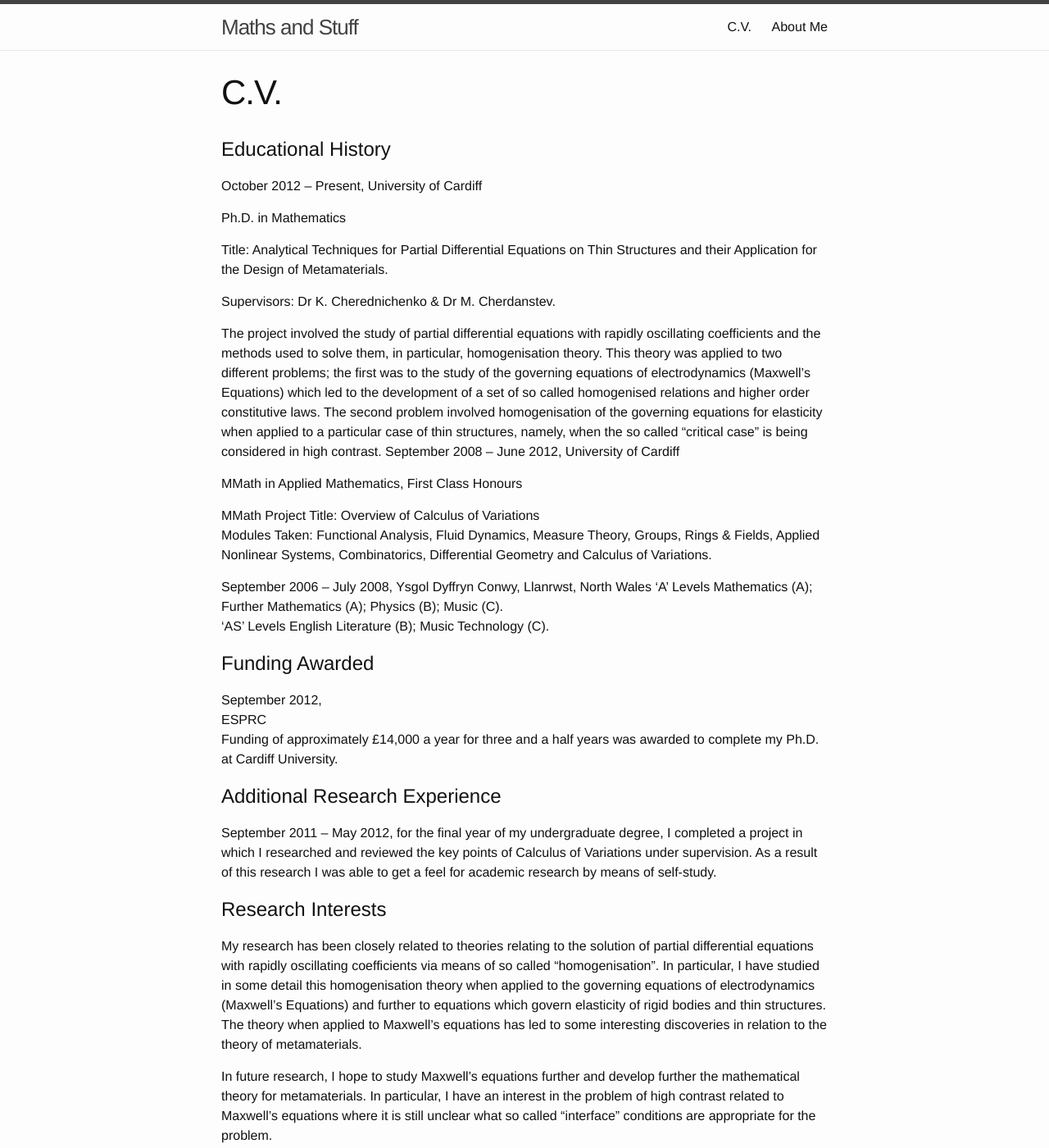
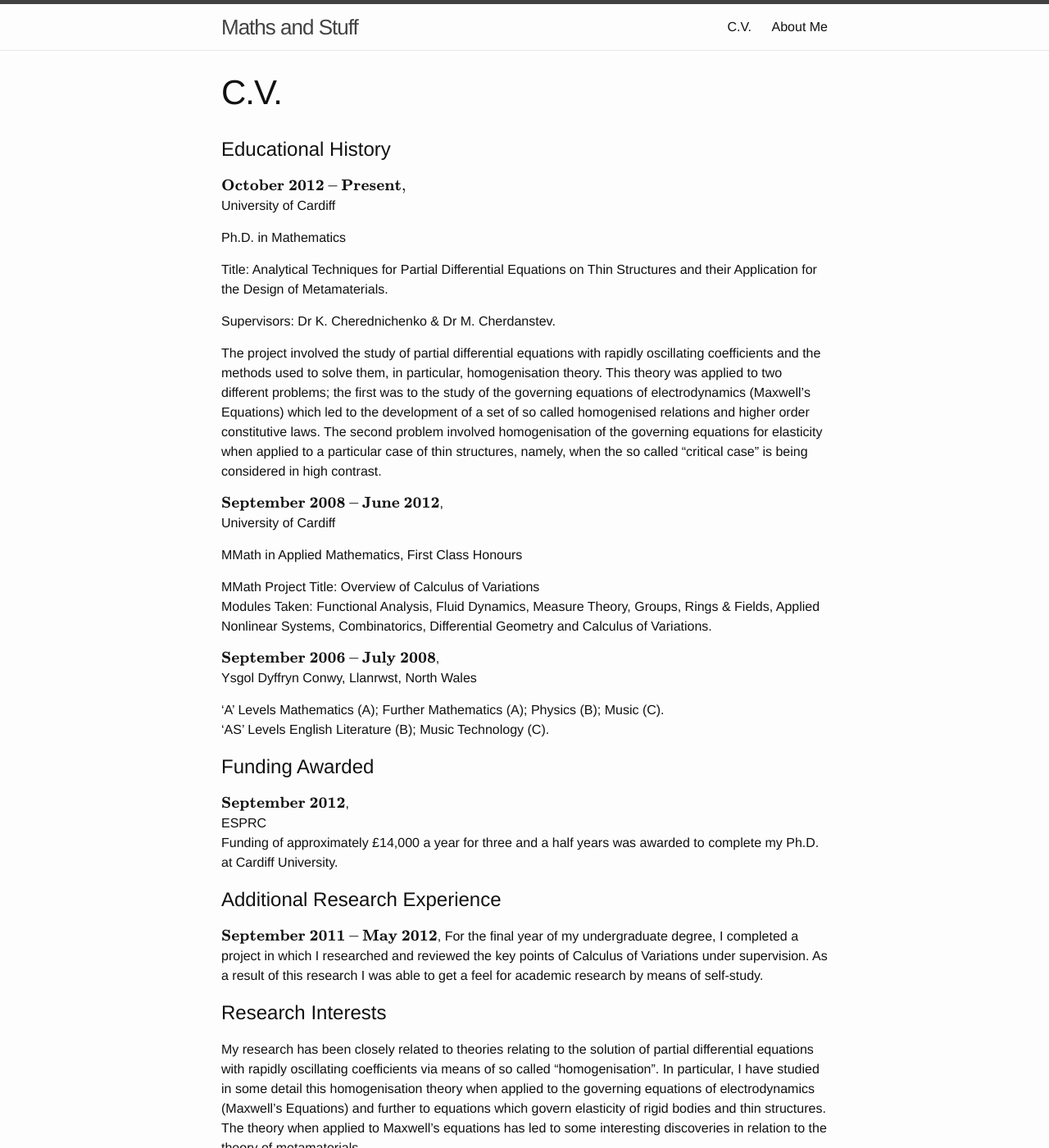
Before and after one commit to JamesEvans2014/JamesEvans2014.github.io, a Jekyll site: the page built from Curriculum-Vitae.md, in a window 1280 px wide and 1400 px high. Shown: the whole window at 82% size. Built offline with Jekyll 4.4.1, drawn with Linux system fonts in a browser that asks for light colours; formulas are drawn with MathJax 3; some of the changed text lies outside the part shown.

Commit message:
Update Curriculum-Vitae.md

```diff
--- a/Curriculum-Vitae.md
+++ b/Curriculum-Vitae.md
@@ -6,7 +6,8 @@ permalink: /CV/
 
 #Educational History
 
-October 2012 – Present,                                                                     University of Cardiff
+\\(\textbf {October 2012 – Present},\\)
+University of Cardiff
 
 Ph.D. in Mathematics
 
@@ -21,7 +22,9 @@ the first was to the study of the governing equations of electrodynamics (Maxwel
 development of a set of so called homogenised relations and higher order constitutive laws.
 The second problem involved homogenisation of the governing equations for elasticity when applied to a
 particular case of thin structures, namely, when the so called “critical case” is being considered in high contrast.
-September 2008 – June 2012,                                                                  University of Cardiff
+
+\\(\textbf {September 2008 – June 2012}\\),
+University of Cardiff
 
 MMath in Applied Mathematics, First Class Honours
 
@@ -29,22 +32,23 @@ MMath Project Title: Overview of Calculus of Variations
 Modules Taken: Functional Analysis, Fluid Dynamics, Measure Theory, Groups, Rings & Fields,
 Applied Nonlinear Systems, Combinatorics, Differential Geometry and Calculus of Variations.
 
-September 2006 – July 2008,                                                 Ysgol Dyffryn Conwy, Llanrwst, North Wales
+\\(\textbf {September 2006 – July 2008}\\),
+Ysgol Dyffryn Conwy, Llanrwst, North Wales
+
 ‘A’ Levels Mathematics (A); Further Mathematics (A); Physics (B); Music (C).
 ‘AS’ Levels English Literature (B); Music Technology (C).
 
 #Funding Awarded
 
-September 2012,
+\\(\textbf {September 2012}\\),
 ESPRC
 Funding of approximately £14,000 a year for three and a half years was awarded to complete my Ph.D. at Cardiff
 University.
 
 #Additional Research Experience
 
-September 2011 – May 2012, for the final year of my undergraduate degree, I completed a project in which I
-researched and reviewed the key points of Calculus of Variations under supervision.
-As a result of this research I was able to get a feel for academic research by means of self-study.
+\\(\textbf {September 2011 – May 2012}\\),
+For the final year of my undergraduate degree, I completed a project in which I researched and reviewed the key points of Calculus of Variations under supervision. As a result of this research I was able to get a feel for academic research by means of self-study.
 
 #Research Interests
 
@@ -60,7 +64,8 @@ where it is still unclear what so called “interface” conditions are appropri
 
 #Teaching Experience
 
-October 2012 – Present, I have aided Cardiff University consistently with, for example, taking tutorials,
+\\(\textbf {October 2012 – Present}\\),
+I have aided Cardiff University consistently with, for example, taking tutorials,
 assisting with marking and working for the Cardiff University Maths Support scheme. This included tutoring groups
 of up to twenty-five students, marking undergraduate coursework, and providing relevant feedback where necessary.
 The work with the Maths Support scheme was most enlightening as it provided me with the constant challenge of not
```
